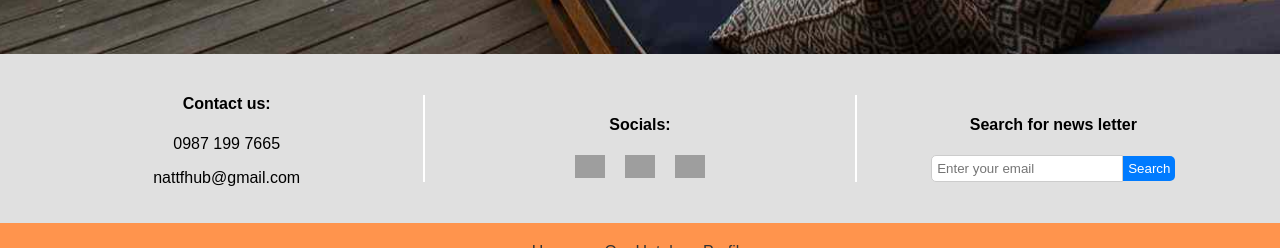
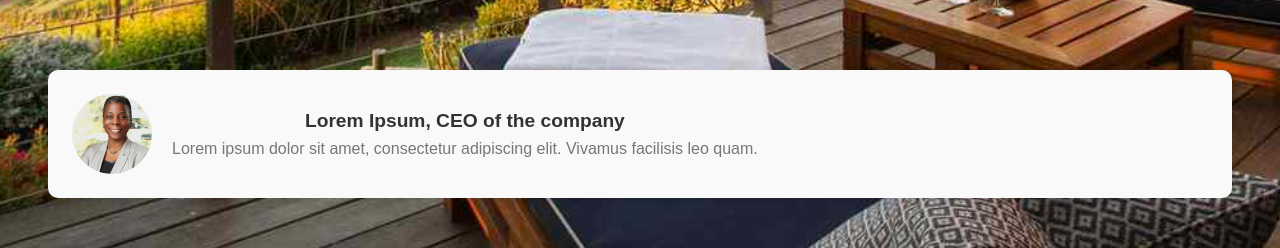
Before and after one commit to Siphe23/Booking-hotel-app, a React (Create React App) app: page /home in a window 1280 px wide. Shown: the part 1024-1272 px from the top of the page. Built offline with nearby package versions, Linux system fonts and the light colour scheme; grey boxes are pictures that could not be loaded.

Commit message:
Adjusted CEO card styling and updated HeroSection component

```diff
--- a/src/assets/hero.css
+++ b/src/assets/hero.css
@@ -1,4 +1,4 @@
-/* hero.css */
+
 body {
   background-image: url('../images/abackround.jpg');
   background-size: cover;
@@ -157,3 +157,32 @@ body {
   transform: translateY(-10px);
   box-shadow: 0 8px 16px rgba(0, 0, 0, 0.2);
 }
+.ceo-card {
+  display: flex;
+  align-items: center;
+  background-color: #f9f9f9;
+  padding: 1.5rem;
+  border-radius: 10px;
+  margin: 6rem auto;
+  max-width: 500%;
+  box-shadow: 0 4px 10px rgba(0, 0, 0, 0.1);
+}
+
+.ceo-photo {
+  border-radius: 50%;
+  width: 80px;
+  height: 80px;
+  margin-right: 20px;
+}
+
+.ceo-details h4 {
+  margin: 0;
+  font-size: 1.2rem;
+  color: #333;
+}
+
+.ceo-details p {
+  margin: 0.5rem 0 0 0;
+  font-size: 1rem;
+  color: #777;
+}
--- a/src/components/HeroSection.js
+++ b/src/components/HeroSection.js
@@ -1,5 +1,6 @@
 import React from 'react';
 import '../assets/hero.css';
+import STAFFS from '../images/aca.png'; // Adjust the image path
 
 const HeroSection = () => {
   const conversionRate = 18;
@@ -50,16 +51,14 @@ const HeroSection = () => {
       </div>
 
       <section className="offers">
-        {offers.map(offer => {
+        {offers.map((offer) => {
           const priceZAR = (offer.priceUSD * conversionRate).toFixed(2);
           return (
             <div key={offer.id} className="offer-card">
               <img src={offer.imgSrc} alt={offer.title} className="offer-image" />
               <h3>{offer.title}</h3>
               <p>Starting from R{priceZAR}/night</p>
-              <div className="offer-rating">
-                {renderStars(offer.rating)}
-              </div>
+              <div className="offer-rating">{renderStars(offer.rating)}</div>
               <div className="offer-location">
                 <img src="./images/location-icon.png" alt="Location Icon" className="location-icon" />
                 <span>{offer.location}</span>
@@ -69,6 +68,15 @@ const HeroSection = () => {
           );
         })}
       </section>
+
+      {/* CEO Card */}
+      <div className="ceo-card">
+        <img src={STAFFS} alt="CEO" className="ceo-photo" /> {/* Updated class name */}
+        <div className="ceo-details">
+          <h4>Lorem Ipsum, CEO of the company</h4>
+          <p>Lorem ipsum dolor sit amet, consectetur adipiscing elit. Vivamus facilisis leo quam.</p>
+        </div>
+      </div>
     </section>
   );
 };
```
Also changed, not shown: src/images/aca.png (added).
